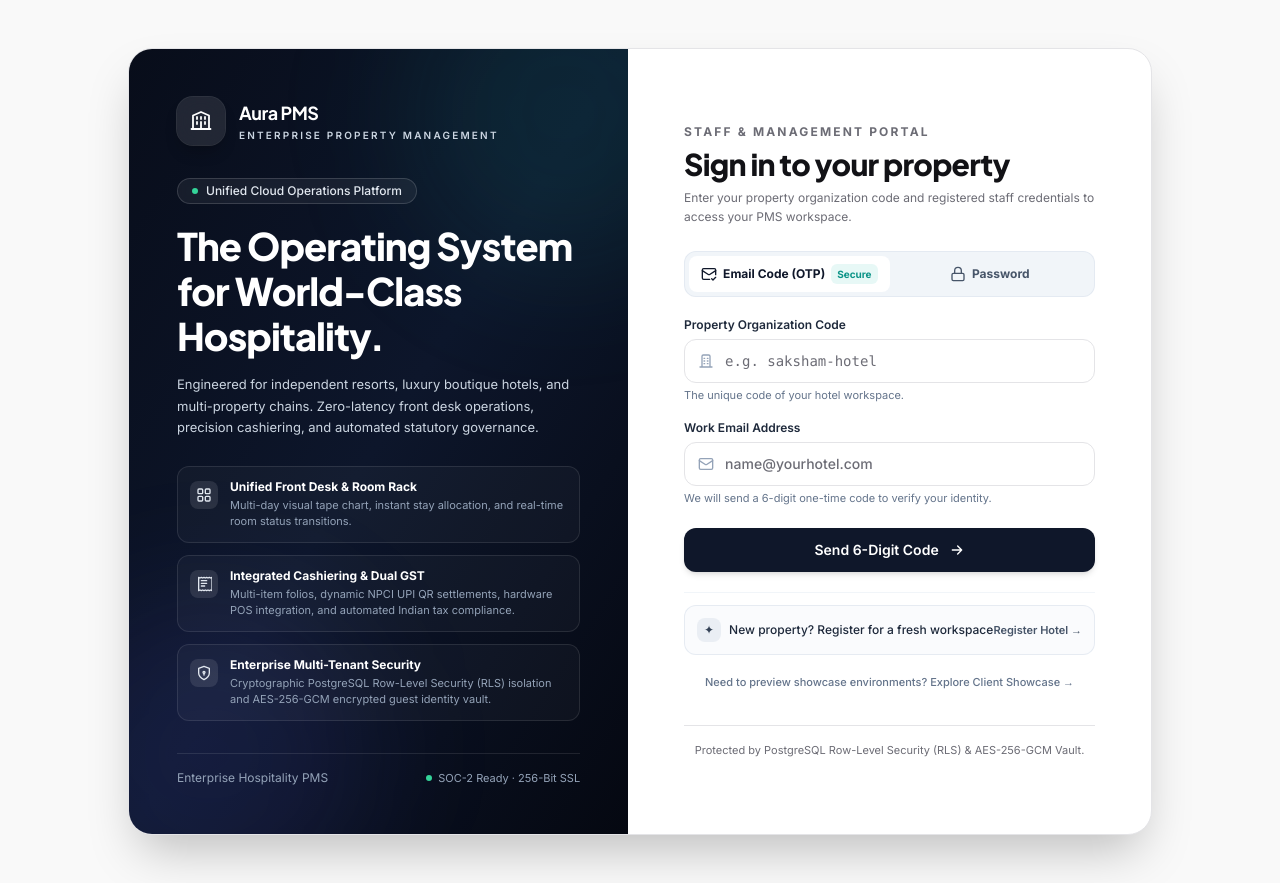
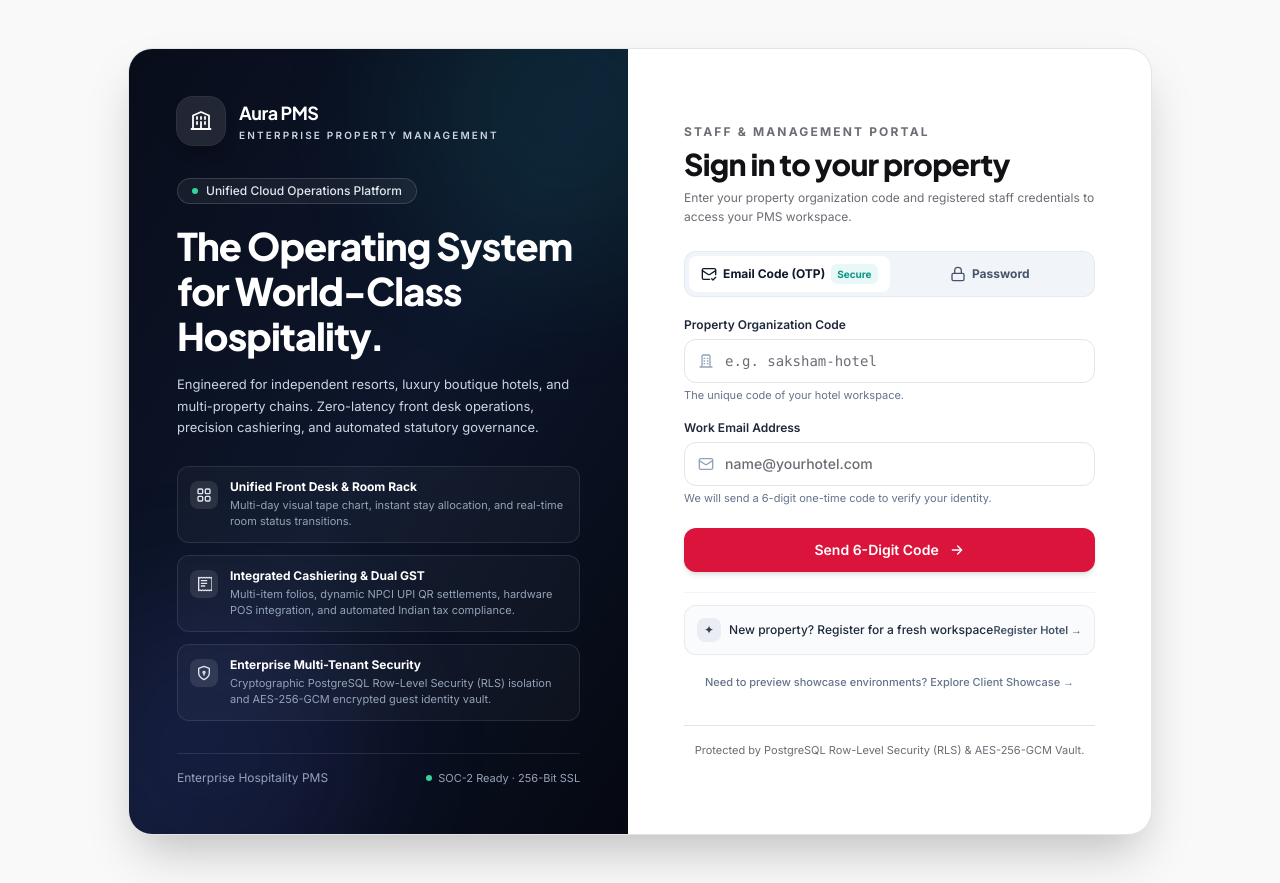
Before and after one commit to Saksham-Geek/hotel-management-erp, a Next.js app in the folder apps/web/: page /login in a window 1280 px wide. Built offline with nearby package versions, Linux system fonts and the light colour scheme.

Commit message:
fix(login): bind sign-in buttons to theme primary accent color with crisp white text

```diff
--- a/apps/web/src/app/login/login-form.tsx
+++ b/apps/web/src/app/login/login-form.tsx
@@ -285,7 +285,7 @@ export function LoginForm() {
                   type="button"
                   disabled={isPending}
                   onClick={handleSendOtp}
-                  className={`${btnCls} w-full bg-slate-900 py-3 text-sm text-white hover:bg-slate-800 dark:bg-white dark:text-slate-950 dark:hover:bg-slate-100 font-semibold cursor-pointer shadow-md transition-all active:scale-[0.99] disabled:opacity-50`}
+                  className={`${btnCls} w-full py-3 text-sm text-primary-foreground font-semibold cursor-pointer shadow-md transition-all active:scale-[0.99] disabled:opacity-50`}
                 >
                   {isPending ? (
                     <span className="flex items-center justify-center gap-2">
@@ -373,7 +373,7 @@ export function LoginForm() {
                 <button
                   type="submit"
                   disabled={isPending || otp.length !== 6}
-                  className={`${btnCls} w-full bg-slate-900 py-3 text-sm text-white hover:bg-slate-800 dark:bg-white dark:text-slate-950 dark:hover:bg-slate-100 font-semibold cursor-pointer shadow-md transition-all active:scale-[0.99] disabled:opacity-50`}
+                  className={`${btnCls} w-full py-3 text-sm text-primary-foreground font-semibold cursor-pointer shadow-md transition-all active:scale-[0.99] disabled:opacity-50`}
                 >
                   {isPending ? (
                     <span className="flex items-center justify-center gap-2">
@@ -493,7 +493,7 @@ export function LoginForm() {
             <button
               type="submit"
               disabled={isSubmittingPassword}
-              className={`${btnCls} w-full bg-slate-900 py-3 text-sm text-white hover:bg-slate-800 dark:bg-white dark:text-slate-950 dark:hover:bg-slate-100 font-semibold cursor-pointer shadow-md transition-all active:scale-[0.99] disabled:opacity-50 flex items-center justify-center gap-2`}
+              className={`${btnCls} w-full py-3 text-sm text-primary-foreground font-semibold cursor-pointer shadow-md transition-all active:scale-[0.99] disabled:opacity-50 flex items-center justify-center gap-2`}
             >
               {isSubmittingPassword ? (
                 <>
```
